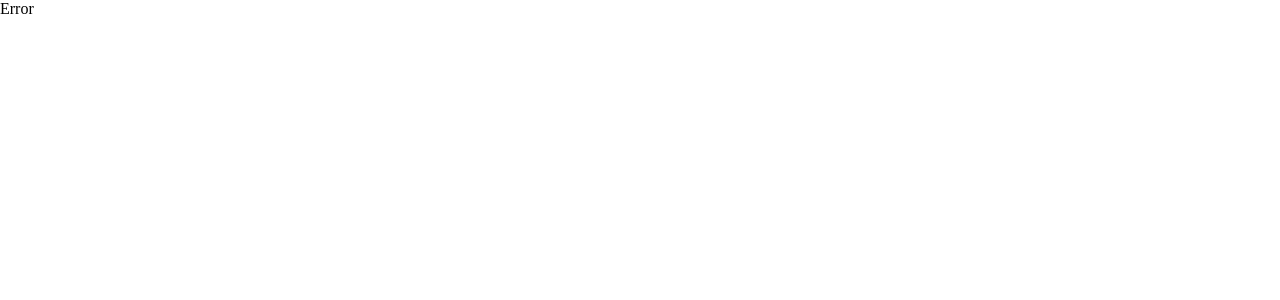
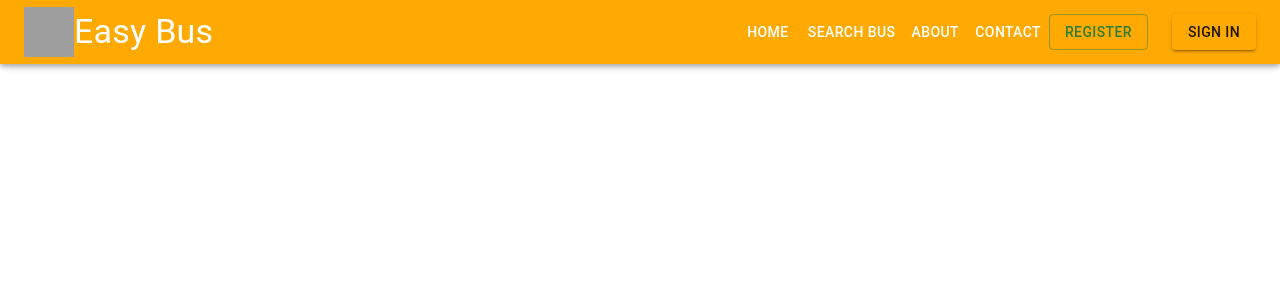
Before and after one commit to apo-star/React_Easybus, a React (Vite) app in the folder frontend/: page /search-bus in a window 1280 px wide. Before the commit this address had no page. Shown: the top 300 px of the page. Built offline with nearby package versions, Linux system fonts and the light colour scheme; grey boxes are pictures that could not be loaded.

Commit message:
Route and folder added

```diff
--- a/frontend/src/components/ui/Header.jsx
+++ b/frontend/src/components/ui/Header.jsx
@@ -14,6 +14,7 @@ import MenuIcon from "@mui/icons-material/Menu";
 import Toolbar from "@mui/material/Toolbar";
 import Typography from "@mui/material/Typography";
 import Button from "@mui/material/Button";
+import { Link } from "react-router-dom";
 
 const drawerWidth = 240;
 const navItems = ["Home", "About", "Pages", "Contact"];
@@ -79,16 +80,23 @@ function Header(props) {
             Easy Bus
           </Typography>
           <Box sx={{ display: { xs: "none", sm: "block" } }}>
-            {navItems.map((item) => (
-              <Button key={item} sx={{ color: "#fff" }}>
-                {item}
-              </Button>
-            ))}
+            <Link to="/">
+              <Button sx={{ color: "#fff" }}>Home</Button>
+            </Link>
+            <Link to="/search-bus">
+              <Button sx={{ color: "#fff" }}>Search Bus</Button>
+            </Link>
+            <Link to="/about">
+              <Button sx={{ color: "#fff" }}>About</Button>
+            </Link>
+            <Link to="/contact">
+              <Button sx={{ color: "#fff" }}>Contact</Button>
+            </Link>
+            <Button variant="outlined" sx={{ mr: 3 }} color="success">
+              Register
+            </Button>
+            <Button variant="contained">Sign In</Button>
           </Box>
-          <Button variant="outlined" sx={{ mr: 3 }} color="success">
-            Register
-          </Button>
-          <Button variant="contained">Sign In</Button>
         </Toolbar>
       </AppBar>
       <Box component="nav">
--- /dev/null
+++ b/frontend/src/pages/about/About.jsx
@@ -0,0 +1,5 @@
+const About = () => {
+  return <div></div>;
+};
+
+export default About;
--- /dev/null
+++ b/frontend/src/pages/contact/Contact.jsx
@@ -0,0 +1,5 @@
+const Contact = () => {
+  return <div></div>;
+};
+
+export default Contact;
--- /dev/null
+++ b/frontend/src/pages/searchBus/SearchBus.jsx
@@ -0,0 +1,5 @@
+const SearchBus = () => {
+  return <div></div>;
+};
+
+export default SearchBus;
```
Also changed, not shown: frontend/src/routes/router.jsx (+25 -0 lines), frontend/src/pages/login/Login.jsx (renamed from frontend/src/pages/auth/Login.jsx), frontend/src/pages/register/Register.jsx (renamed from frontend/src/pages/auth/Register.jsx).
